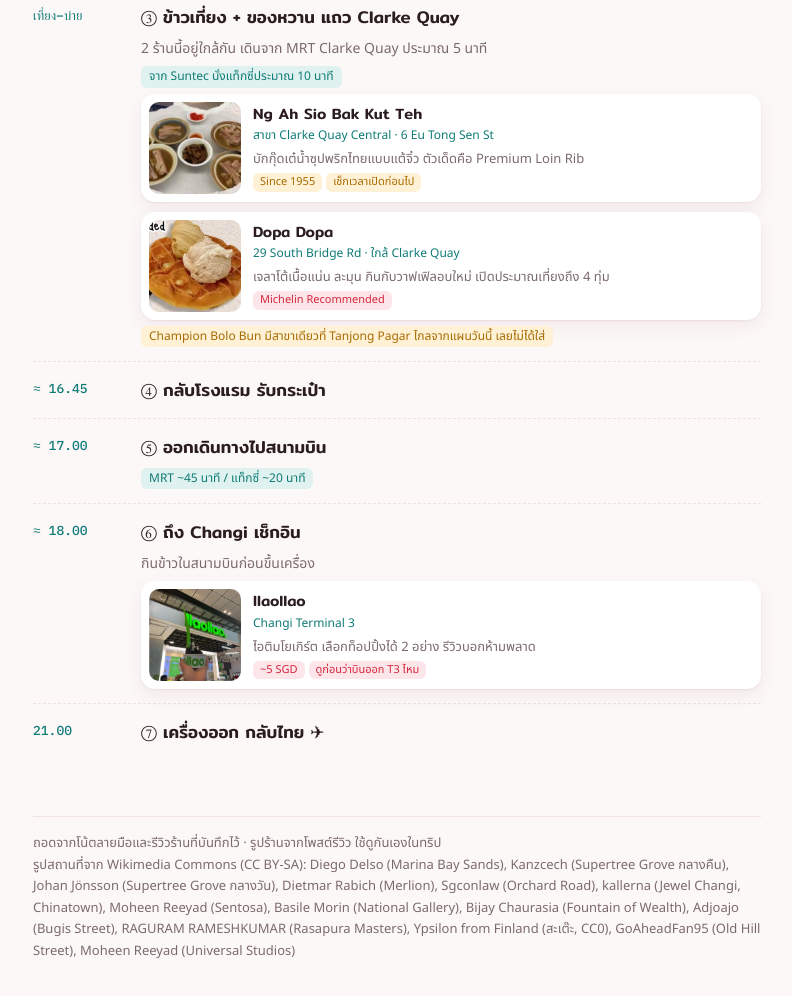
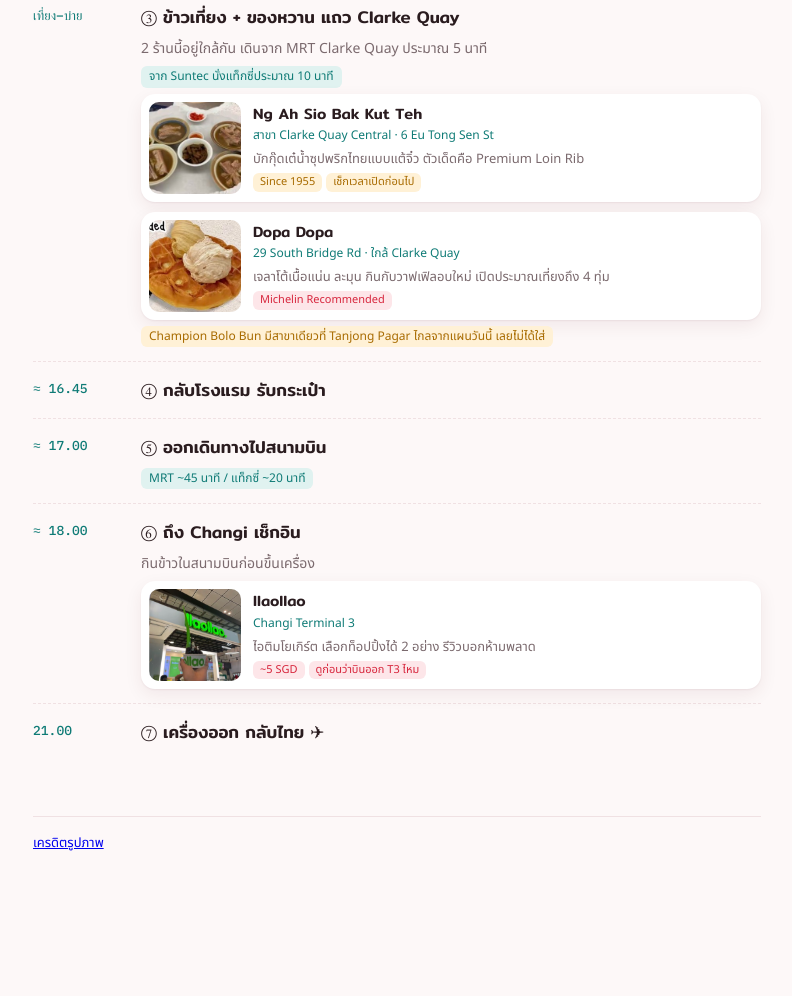
Before and after one commit to phonphawit-sirirapa/singapore-trip, a plain HTML site: page index.html in a window 1280 px wide. Shown: the part 7759-8755 px from the top of the page, without its empty margins (243-1035 px from the left). After the commit the page ends 8678 px from the top, so only its background shows below. Drawn offline with Linux system fonts and the light colour scheme.

Commit message:
Move photo credits to CREDITS.md
Co-Authored-By: Claude Opus 5.5 <noreply@anthropic.com>

```diff
--- a/index.html
+++ b/index.html
@@ -222,8 +222,7 @@ footer { margin-top: 56px; font-size: 13px; color: var(--muted); border-top: 1px
   </ol>
 </section>
 
-<footer>ถอดจากโน้ตลายมือและรีวิวร้านที่บันทึกไว้ · รูปร้านจากโพสต์รีวิว ใช้ดูกันเองในทริป
-  <br>รูปสถานที่จาก Wikimedia Commons (CC BY-SA): Diego Delso (Marina Bay Sands), Kanzcech (Supertree Grove กลางคืน), Johan Jönsson (Supertree Grove กลางวัน), Dietmar Rabich (Merlion), Sgconlaw (Orchard Road), kallerna (Jewel Changi, Chinatown), Moheen Reeyad (Sentosa), Basile Morin (National Gallery), Bijay Chaurasia (Fountain of Wealth), Adjoajo (Bugis Street), RAGURAM RAMESHKUMAR (Rasapura Masters), Ypsilon from Finland (สะเต๊ะ, CC0), GoAheadFan95 (Old Hill Street), Moheen Reeyad (Universal Studios)</footer>
+<footer><a href="CREDITS.md">เครดิตรูปภาพ</a></footer>
 </div>
 </body>
 </html>
```
Also changed, not shown: 1 other file.
